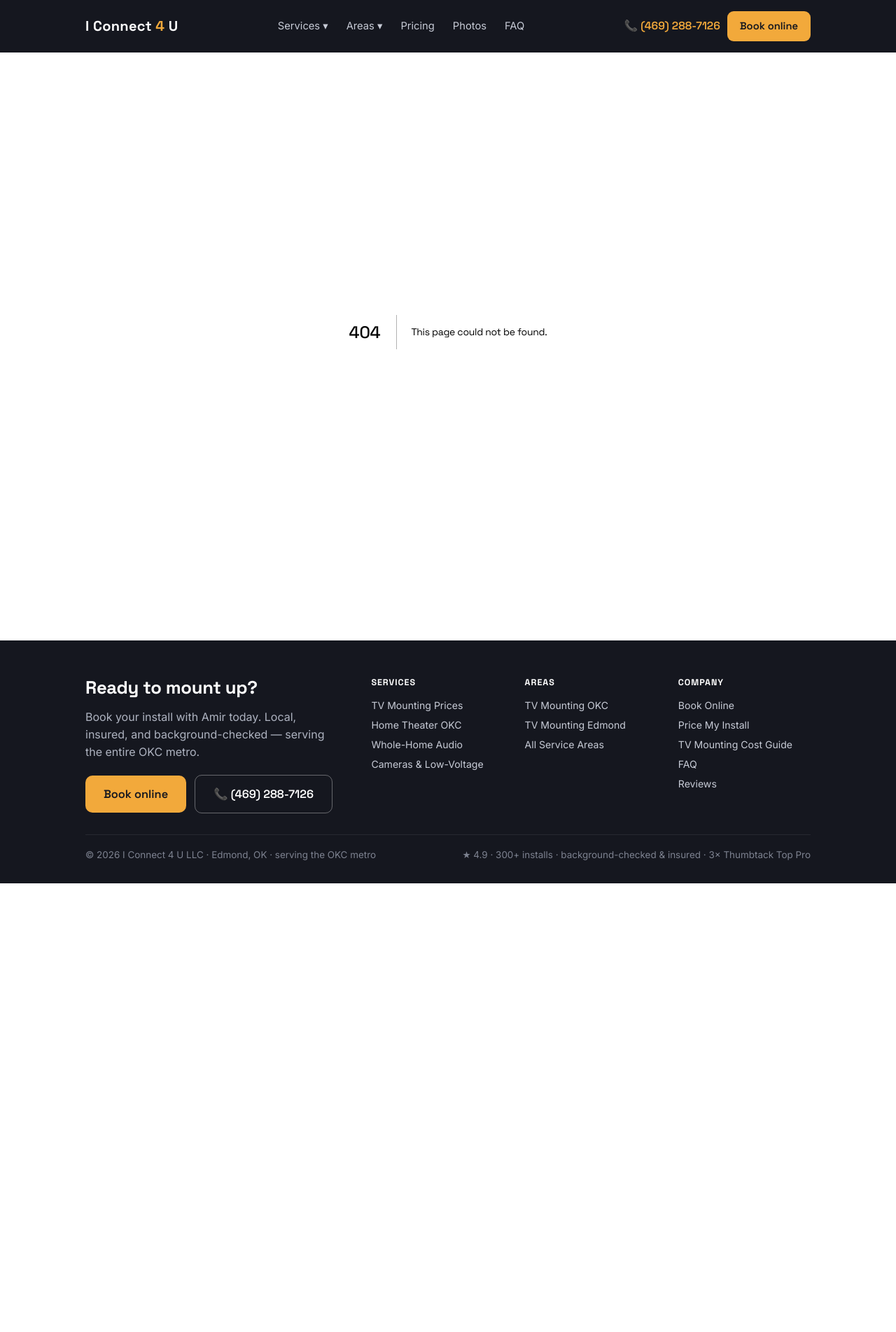
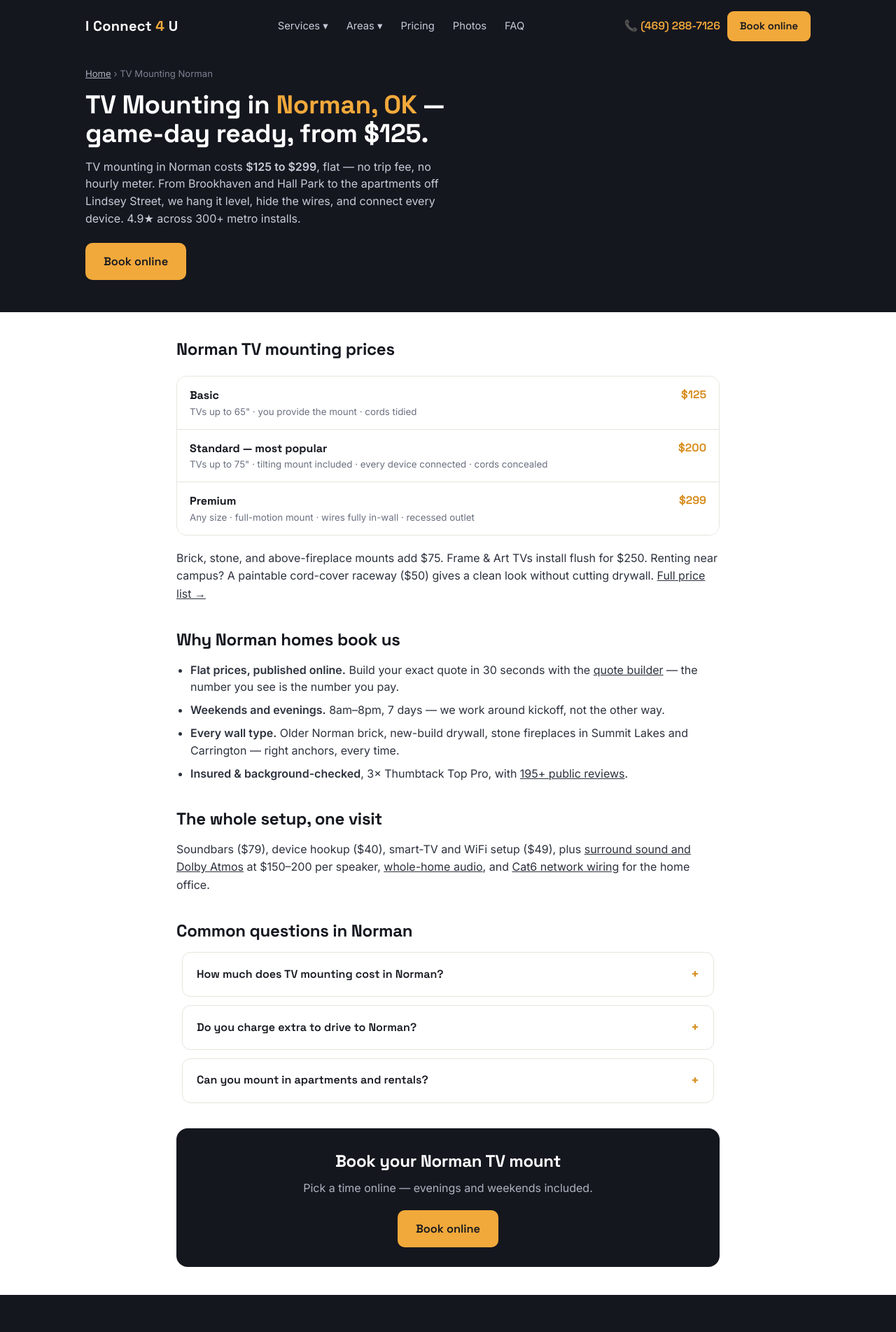
Before and after one commit to estahbanati26/ic4u-site, a Next.js app: page /tv-mounting-norman in a window 1280 px wide. Before the commit this address had no page. Shown: the top 1903 px of the page at 70% size. Before the commit the page ends 1262 px from the top, so only its background shows below. Built offline with nearby package versions, Linux system fonts and the light colour scheme.

Commit message:
Create page.jsx

```diff
--- /dev/null
+++ b/app/tv-mounting-norman/page.jsx
@@ -0,0 +1,87 @@
+import Link from 'next/link';
+
+export const metadata = {
+  title: 'TV Mounting Norman, OK — From $125, Wires Hidden | I Connect 4 U',
+  description: 'TV mounting in Norman, OK from $125 with flat published prices. Fireplace and brick mounts, wires hidden in-wall, game-day ready. 4.9★, 300+ installs, insured. Book online 7 days a week.',
+  alternates: { canonical: 'https://ic4u.us/tv-mounting-norman/' }
+};
+
+const LD = [
+  {
+    '@context': 'https://schema.org', '@type': 'Service',
+    name: 'TV Mounting in Norman', serviceType: 'TV wall mounting and installation',
+    provider: { '@id': 'https://ic4u.us/#business' },
+    areaServed: { '@type': 'City', name: 'Norman', containedInPlace: { '@type': 'State', name: 'Oklahoma' } },
+    offers: [
+      { '@type': 'Offer', name: 'Basic TV Mounting', price: '125', priceCurrency: 'USD' },
+      { '@type': 'Offer', name: 'Standard TV Mounting with tilting mount', price: '200', priceCurrency: 'USD' },
+      { '@type': 'Offer', name: 'Premium TV Mounting with in-wall wiring', price: '299', priceCurrency: 'USD' }
+    ]
+  },
+  {
+    '@context': 'https://schema.org', '@type': 'FAQPage',
+    mainEntity: [
+      ['How much does TV mounting cost in Norman, OK?', 'TV mounting in Norman costs $125 to $299 flat. Basic is $125 with your own mount (up to 65 inches), Standard is $200 with a tilting mount included and cords concealed, and Premium is $299 for any size with a full-motion mount and wires hidden in-wall.'],
+      ['Do you charge a trip fee to Norman?', 'No. Norman is part of our standard OKC-metro service area — the published price is the full price, 7 days a week, 8am to 8pm.'],
+      ['Can you mount a TV in an apartment near campus?', 'Yes — we mount in apartments, rentals, and student housing all over Norman, and a cord-cover raceway ($50) keeps the install clean without opening walls.']
+    ].map(([q, a]) => ({ '@type': 'Question', name: q, acceptedAnswer: { '@type': 'Answer', text: a } }))
+  },
+  {
+    '@context': 'https://schema.org', '@type': 'BreadcrumbList',
+    itemListElement: [
+      { '@type': 'ListItem', position: 1, name: 'Home', item: 'https://ic4u.us/' },
+      { '@type': 'ListItem', position: 2, name: 'TV Mounting Norman', item: 'https://ic4u.us/tv-mounting-norman/' }
+    ]
+  }
+];
+
+export default function Page() {
+  return (
+    <>
+      {LD.map((o, i) => <script key={i} type="application/ld+json" dangerouslySetInnerHTML={{ __html: JSON.stringify(o) }} />)}
+      <div className="subhero">
+        <div className="wrap">
+          <div className="crumb"><Link href="/">Home</Link> › TV Mounting Norman</div>
+          <h1>TV Mounting in <em>Norman, OK</em> — game-day ready, from $125.</h1>
+          <p>TV mounting in Norman costs <b>$125 to $299</b>, flat — no trip fee, no hourly meter. From Brookhaven and Hall Park to the apartments off Lindsey Street, we hang it level, hide the wires, and connect every device. 4.9★ across 300+ metro installs.</p>
+          <Link className="btn" href="/book/">Book online</Link>
+        </div>
+      </div>
+      <main>
+        <div className="prose">
+          <h2>Norman TV mounting prices</h2>
+          <div className="prices">
+            <div className="prow"><span><b>Basic</b><small>TVs up to 65&quot; · you provide the mount · cords tidied</small></span><span className="p">$125</span></div>
+            <div className="prow"><span><b>Standard — most popular</b><small>TVs up to 75&quot; · tilting mount included · every device connected · cords concealed</small></span><span className="p">$200</span></div>
+            <div className="prow"><span><b>Premium</b><small>Any size · full-motion mount · wires fully in-wall · recessed outlet</small></span><span className="p">$299</span></div>
+          </div>
+          <p>Brick, stone, and above-fireplace mounts add $75. Frame &amp; Art TVs install flush for $250. Renting near campus? A paintable cord-cover raceway ($50) gives a clean look without cutting drywall. <Link href="/#pricing">Full price list →</Link></p>
+
+          <h2>Why Norman homes book us</h2>
+          <ul>
+            <li><b>Flat prices, published online.</b> Build your exact quote in 30 seconds with the <Link href="/quote/">quote builder</Link> — the number you see is the number you pay.</li>
+            <li><b>Weekends and evenings.</b> 8am–8pm, 7 days — we work around kickoff, not the other way.</li>
+            <li><b>Every wall type.</b> Older Norman brick, new-build drywall, stone fireplaces in Summit Lakes and Carrington — right anchors, every time.</li>
+            <li><b>Insured &amp; background-checked</b>, 3× Thumbtack Top Pro, with <Link href="/reviews/">195+ public reviews</Link>.</li>
+          </ul>
+
+          <h2>The whole setup, one visit</h2>
+          <p>Soundbars ($79), device hookup ($40), smart-TV and WiFi setup ($49), plus <Link href="/home-theater-installation-okc/">surround sound and Dolby Atmos</Link> at $150–200 per speaker, <Link href="/whole-home-audio-okc/">whole-home audio</Link>, and <Link href="/low-voltage-wiring-okc/">Cat6 network wiring</Link> for the home office.</p>
+
+          <h2>Common questions in Norman</h2>
+          <div className="faq">
+            <details><summary>How much does TV mounting cost in Norman?</summary><div className="a">$125 to $299 flat, depending on the package — see the prices above. Fireplace/brick adds $75.</div></details>
+            <details><summary>Do you charge extra to drive to Norman?</summary><div className="a">No — Norman is inside our standard service area. Published price is the full price.</div></details>
+            <details><summary>Can you mount in apartments and rentals?</summary><div className="a">Yes, all over Norman — and a $50 cord-cover raceway keeps it landlord-friendly with no in-wall cutting.</div></details>
+          </div>
+
+          <div className="ctaband">
+            <h2>Book your Norman TV mount</h2>
+            <p>Pick a time online — evenings and weekends included.</p>
+            <Link className="btn" href="/book/">Book online</Link>
+          </div>
+        </div>
+      </main>
+    </>
+  );
+}
```
